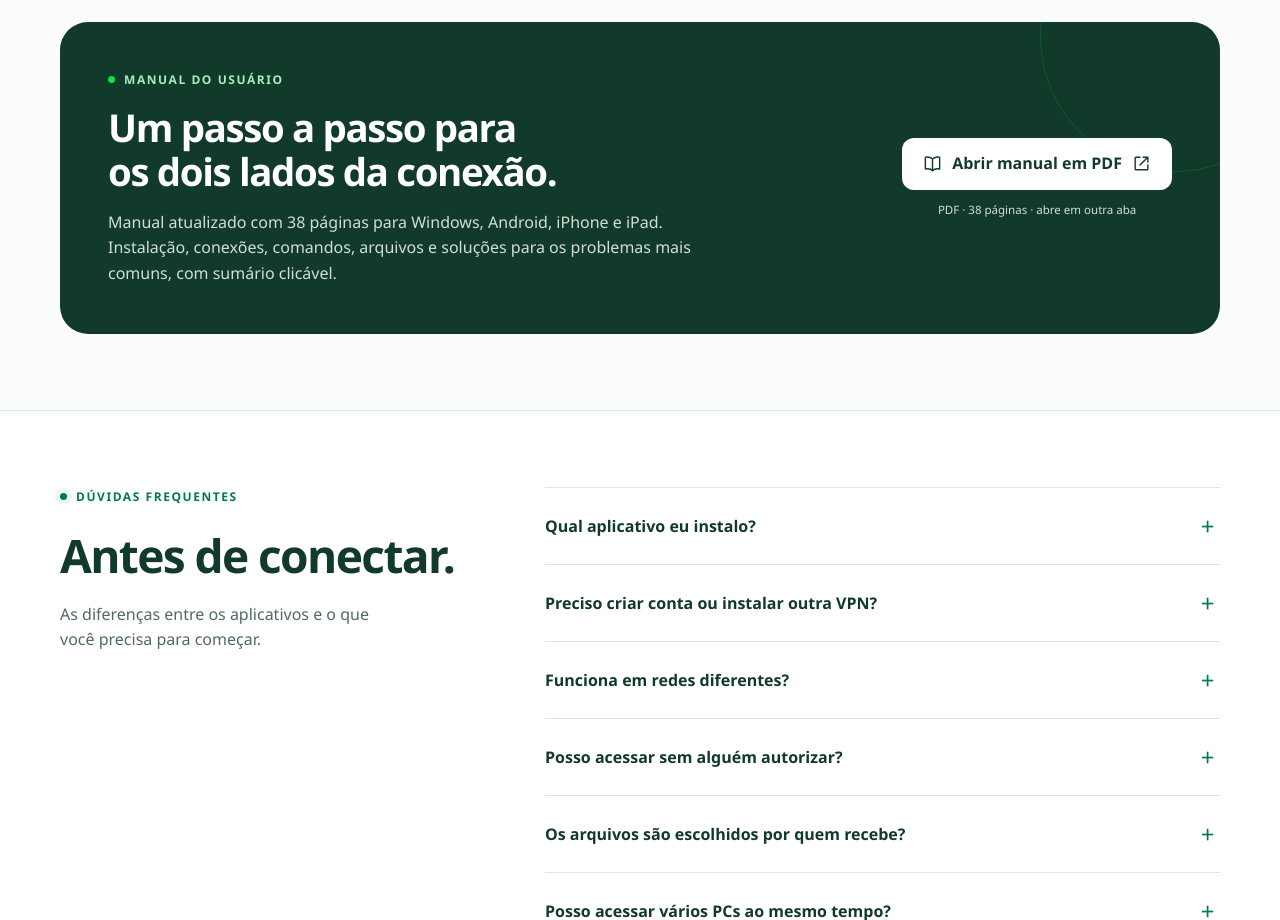
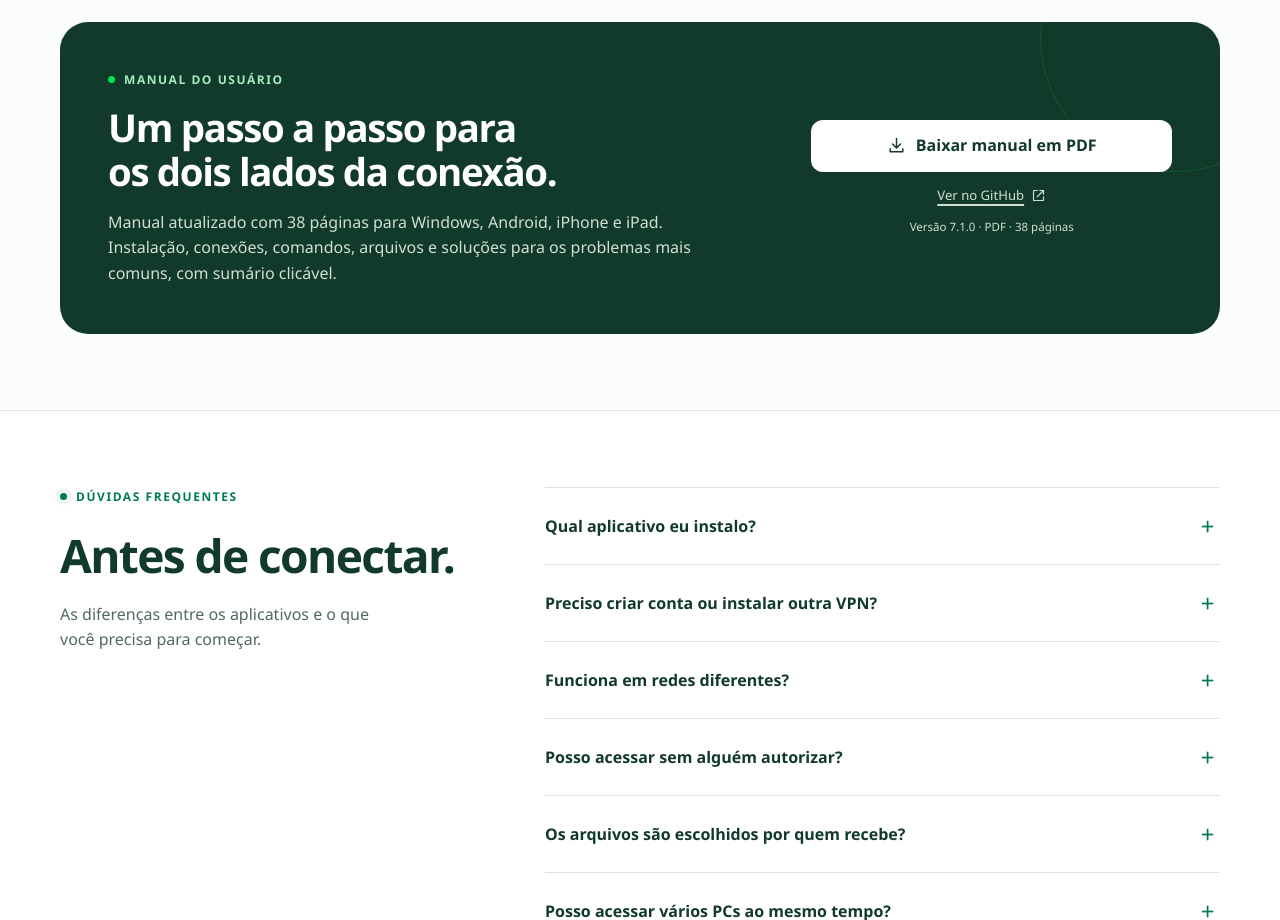
Before and after one commit to perabru/AliancaDX-AcessoRemoto, a plain HTML site: page index.html in a window 1280 px wide. Shown: the part 4760-5680 px from the top of the page. Drawn offline with Linux system fonts and the light colour scheme.

Commit message:
Add direct manual download and GitHub PDF links

```diff
--- a/index.html
+++ b/index.html
@@ -156,6 +156,9 @@
     .manual-action .button { background: var(--white); color: var(--forest); width: 100%; }
     .manual-action .button:hover { background: #e6f8ec; }
     .manual-action .button:focus-visible { outline-color: var(--neon); }
+    .manual-repo-link { display: inline-flex; align-items: center; justify-content: center; gap: 7px; margin-top: 13px; color: #cfdfd5; font-size: .82rem; text-underline-offset: 4px; }
+    .manual-repo-link:hover { color: var(--white); text-decoration: underline; }
+    .manual-repo-link .icon { width: 15px; height: 15px; }
     .manual-detail { margin-top: 11px; color: #cfdfd5; font-size: .72rem; }
     .faq { background: var(--white); border-top: 1px solid var(--line); }
     .faq-grid { display: grid; grid-template-columns: .75fr 1.25fr; gap: 80px; align-items: start; }
@@ -578,7 +581,7 @@
       <div class="container">
         <div class="manual-banner">
           <div><p class="eyebrow">Manual do usuário</p><h2 id="manual-title">Um passo a passo para os dois lados da conexão.</h2><p>Manual atualizado com 38 páginas para Windows, Android, iPhone e iPad. Instalação, conexões, comandos, arquivos e soluções para os problemas mais comuns, com sumário clicável.</p></div>
-          <div class="manual-action"><a class="button" href="docs/manual/Manual_AliancaDX.pdf" target="_blank" rel="noopener noreferrer" aria-label="Abrir manual em PDF — abre em outra aba"><svg class="icon" aria-hidden="true"><use href="#i-book"/></svg>Abrir manual em PDF<svg class="icon" aria-hidden="true"><use href="#i-external"/></svg></a><p class="manual-detail">PDF · 38 páginas · abre em outra aba</p></div>
+          <div class="manual-action"><a class="button" href="docs/manual/Manual_AliancaDX.pdf" download="Manual_AliancaDX_7.1.0.pdf" aria-label="Baixar manual AliançaDX 7.1.0 em PDF"><svg class="icon" aria-hidden="true"><use href="#i-download"/></svg>Baixar manual em PDF</a><a class="manual-repo-link" href="https://github.com/perabru/AliancaDX-AcessoRemoto/blob/main/docs/manual/Manual_AliancaDX.pdf" target="_blank" rel="noopener noreferrer" aria-label="Ver manual no GitHub — abre em outra aba">Ver no GitHub<svg class="icon" aria-hidden="true"><use href="#i-external"/></svg></a><p class="manual-detail">Versão 7.1.0 · PDF · 38 páginas</p></div>
         </div>
       </div>
     </section>
```
Also changed, not shown: README.md, docs/manual/README.md.
